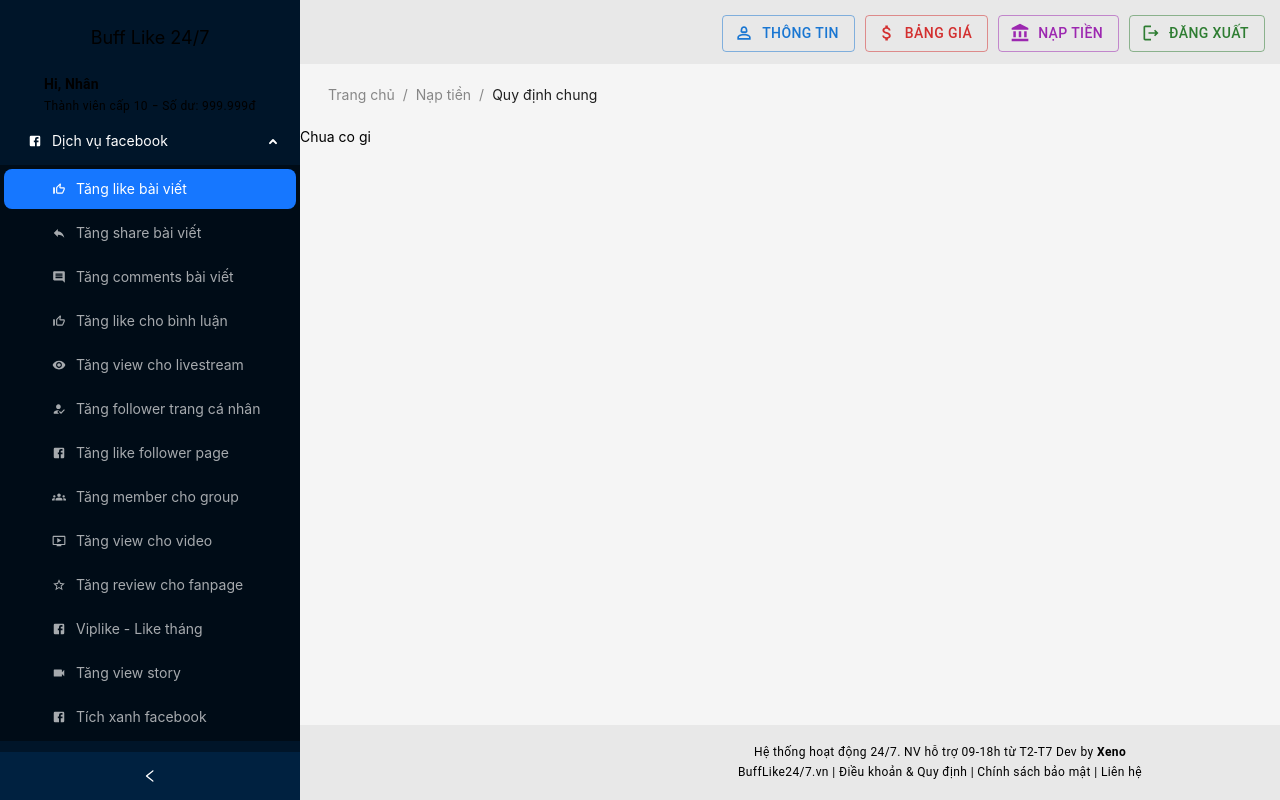
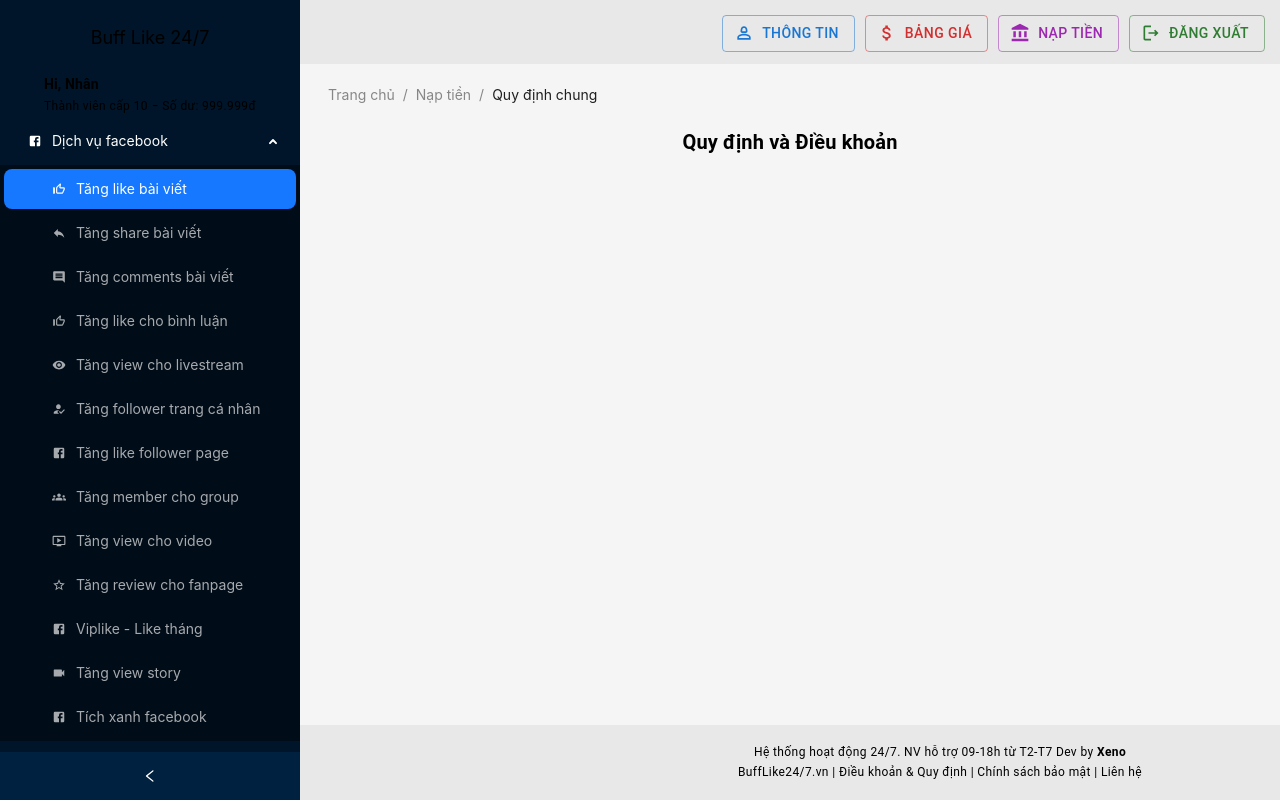
Before and after one commit to quanxenon5525/buff-servicesocial-web, a Next.js app: page /cash-in/rules in a window 1280 px wide. Shown: the top 800 px of the page. Built offline with nearby package versions, Linux system fonts and the light colour scheme.

Commit message:
set layout for ruloe

```diff
--- a/src/app/cash-in/rules/page.tsx
+++ b/src/app/cash-in/rules/page.tsx
@@ -15,7 +15,18 @@ export default function Rules() {
           { title: "Quy định chung" },
         ]}
       >
-        <Box>Chua co gi</Box>
+        <Box
+          sx={{
+            color: "black",
+            display: "flex",
+            flexWrap: "wrap",
+            justifyContent: "center",
+          }}
+        >
+          <Typography variant="h6" fontWeight="bold">
+            Quy định và Điều khoản
+          </Typography>
+        </Box>
       </Dashboard>
     </MainLayout>
   );
```
